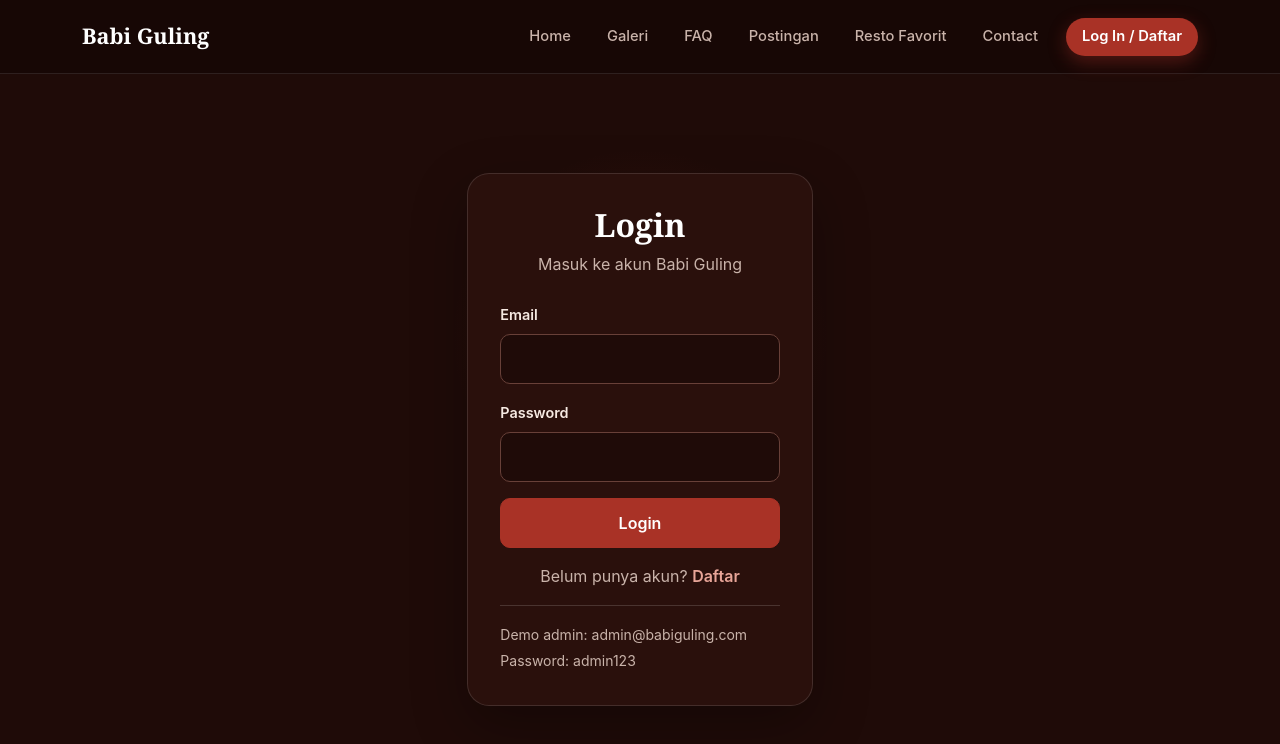
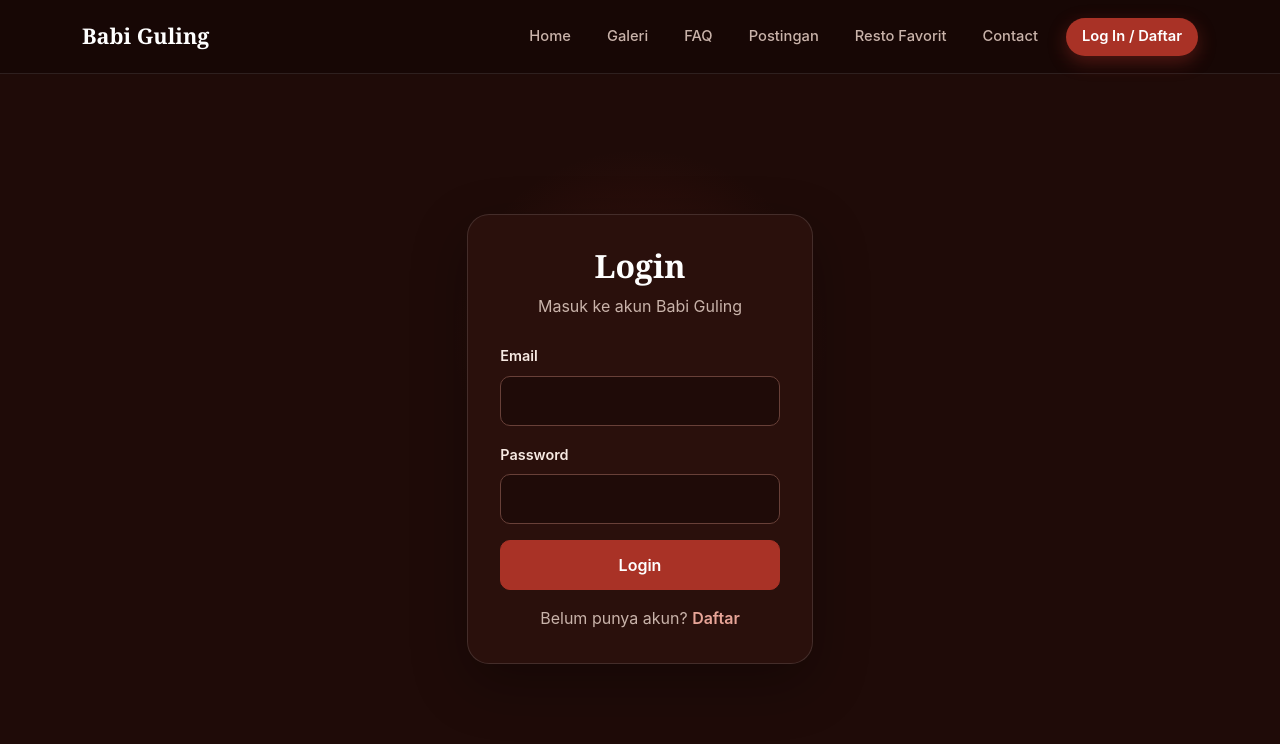
Before and after one commit to LuluLydiaAnd/Front-EndProg-Kelompok6, a Next.js app in the folder babi-guling-next/: page /login in a window 1280 px wide. Shown: the top 744 px of the page. Built offline with nearby package versions, Linux system fonts and the light colour scheme.

Commit message:
edit file

```diff
--- a/babi-guling-next/app/login/page.tsx
+++ b/babi-guling-next/app/login/page.tsx
@@ -102,13 +102,6 @@ export default function LoginPage() {
               <Link href="/register">Daftar</Link>
             </p>
 
-            <hr />
-
-            <small className="text-muted">
-              Demo admin: admin@babiguling.com
-              <br />
-              Password: admin123
-            </small>
           </div>
         </div>
       </div>
```
Also changed, not shown: 1 other file (tests, documents, lock files or other folders).
